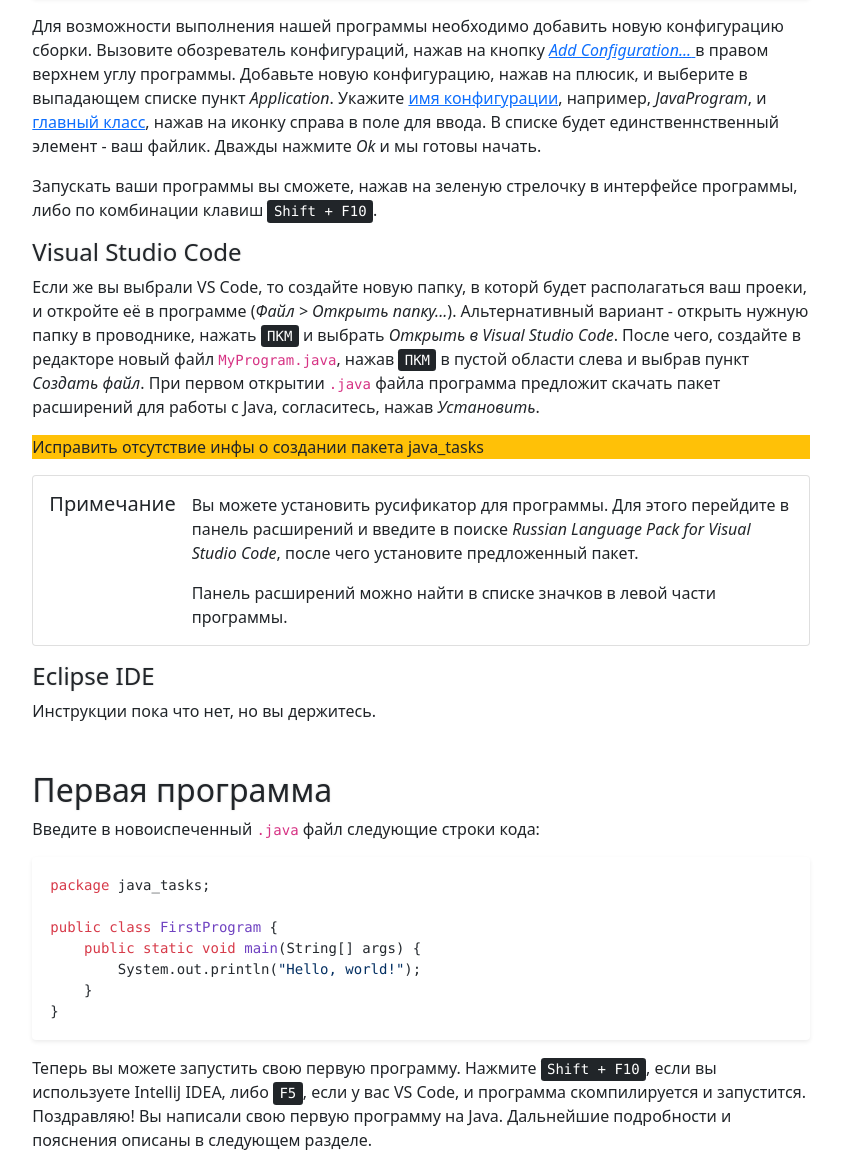
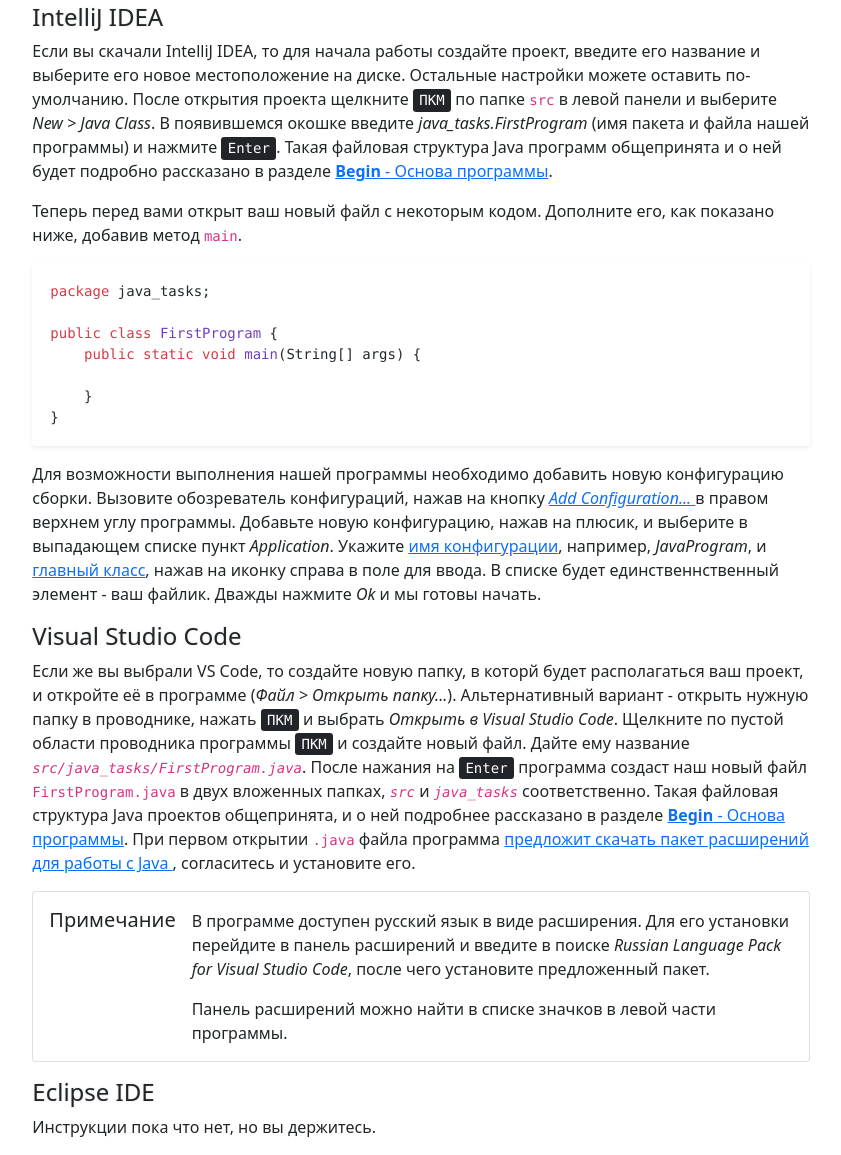
Before and after one commit to KostarSf/code_tasks, a plain HTML site: page index.html in a window 1280 px wide. Shown: the part 2054-3209 px from the top of the page, without its empty margins (233-1074 px from the left). Drawn offline with Linux system fonts and the light colour scheme; a script that the page names is missing.

Commit message:
added new content

```diff
--- a/index.html
+++ b/index.html
@@ -195,7 +195,11 @@
 
                 <h3 id="jdk">Java Development Kit</h3>
                 <p>JDK - это набор программ, предназначенных для сборки и запуска программ на Java. В отличие от программ на C/C++, где компилятор сразу собирает бинарый exe файл из исходного кода, Java программы компилируются в промежуточный <em>байт-код</em> - файл с расширением <code>.class</code>. Сделано это для максимальной кроссплатформенности - разработчику не нужно каждый раз компилировать программу под каждую платформу. Полученный файл передается виртуальной Java машине, компилируется в нативный бинарый код системы и исполняется на лету.</p>
-                <p>Есть несколько реализаций JDK - проприетарная от Oracle и свободная от OpenJDK. Я рекомендую скачать версию <strong>OpenJDK 11</strong> от Microsoft, <a href="https://docs.microsoft.com/ru-ru/java/openjdk/download" target="_blank" rel="noopener">отсюда</a>. Найдите в списке вашу платформу (<em>Windows x64</em>) и скачайте <em>msi</em> файл. После чего установите программу и перезапустите компьютер.</p>
+                <p>Есть несколько реализаций JDK - проприетарная от Oracle и свободная от OpenJDK. Я рекомендую скачать версию <strong>OpenJDK 11</strong> от Microsoft, <a href="https://docs.microsoft.com/ru-ru/java/openjdk/download" target="_blank" rel="noopener">отсюда</a>. Найдите в списке вашу платформу (<em>Windows x64</em>) и скачайте <em>msi</em> файл. Установите программу и перезапустите компьютер.</p>
+                <figure class="figure">
+                    <img src="img/jdk_java_home.png">
+                    <figcaption class="figure-caption">На экране выбора компонентов не забудьте отметить для установки переменную окружения JAVA_HOME.</figcaption>
+                </figure>
                 <p>Для проверки установки нажмите <kbd>Win + X</kbd>, выберите PowerShell и введите команду <code>java --version</code>. В качестве альтернативы вы можете запустить командную строку через меню Пуск и ввести в ней ту же команду. Программа выведет свою версию, к примеру <samp class="text-muted">openjdk 11.0.12 2021-07-20</samp>.</p>
 
                 <h3 id="ide">Среда разработки</h3>
@@ -208,15 +212,15 @@
                 <p>На текущий момент есть три среды разработки для Java, достойных упоминания - это <strong><a href="https://www.jetbrains.com/ru-ru/idea/download/#section=windows" target="_blank" rel="noopener">IntelliJ IDEA Community</a></strong>, <strong><a href="https://code.visualstudio.com/" target="_blank" rel="noopener">Visual Studio Code</a></strong> и <strong><a href="https://www.eclipse.org/downloads/packages/" target="_blank" rel="noopener">Eclipse IDE</a></strong>. Скачать их вы можете по приведённым ссылкам. Можете выбирать любую, которая вам понравится. Я же использую VS Code, и даже этот текст пишу именно в ней.</p>
 
                 <h4>IntelliJ IDEA</h4>
-                <p>Если вы скачали IntelliJ IDEA, то для начала работы создайте проект, введите его название и выберите его новое местоположение на диске. Остальные настройки можете оставить по-умолчанию. После открытия проекта щелкните <kbd>ПКМ</kbd> по папке <code>src</code> в левой панели и выберите <em>New > Java Class</em>. В появившемся окошке введите <em>java_tasks.FirstProgram</em> (имя пакета и файла нашей программы) и нажмите <kbd>Enter</kbd>.</p>
-                <p>Теперь перед вами открыт ваш новый файл с некоторым кодом. Дополните его, как показано ниже.</p>
+                <p>Если вы скачали IntelliJ IDEA, то для начала работы создайте проект, введите его название и выберите его новое местоположение на диске. Остальные настройки можете оставить по-умолчанию. После открытия проекта щелкните <kbd>ПКМ</kbd> по папке <code>src</code> в левой панели и выберите <em>New > Java Class</em>. В появившемся окошке введите <em>java_tasks.FirstProgram</em> (имя пакета и файла нашей программы) и нажмите <kbd>Enter</kbd>. Такая файловая структура Java программ общепринята и о ней будет подробно рассказано в разделе <a href=""><strong>Begin</strong> - Основа программы</a>.</p>
+                <p>Теперь перед вами открыт ваш новый файл с некоторым кодом. Дополните его, как показано ниже, добавив метод <code>main</code>.</p>
                 <div class="card ct-code-snippet-card mb-3">
                   <div class="card-body tab-content p-0">
                     <pre class="m-1"><code>package java_tasks;
 
 public class FirstProgram {
     public static void main(String[] args) {
-        System.out.println("Hello, world!");
+
     }
 } </code></pre>
                   </div>
@@ -226,29 +230,45 @@
                     data-bs-custom-class="ct-popover-image">
                     <em>Add Configuration...</em>
                 </a> в правом верхнем углу программы. Добавьте новую конфигурацию, нажав на плюсик, и выберите в выпадающем списке пункт <em>Application</em>. Укажите <a href="##" data-bs-toggle="tooltip" title="Поле Name">имя конфигурации</a>, например, <em>JavaProgram</em>, и <a href="##" data-bs-toggle="tooltip" title="Поле Main Class">главный класс</a>, нажав на иконку справа в поле для ввода. В списке будет единственнственный элемент - ваш файлик. Дважды нажмите <em>Ok</em> и мы готовы начать.</p>
-                <p>Запускать ваши программы вы сможете, нажав на зеленую стрелочку в интерфейсе программы, либо по комбинации клавиш <kbd>Shift + F10</kbd>.</p>
+                <!-- <p>Запускать ваши программы вы сможете, нажав на зеленую стрелочку в интерфейсе программы, либо по комбинации клавиш <kbd>Shift + F10</kbd>.</p> -->
 
                 <h4>Visual Studio Code</h4>
-                <p>Если же вы выбрали VS Code, то создайте новую папку, в которй будет располагаться ваш проеки, и откройте её в программе (<em>Файл > Открыть папку...</em>). Альтернативный вариант - открыть нужную папку в проводнике, нажать <kbd>ПКМ</kbd> и выбрать <em>Открыть в Visual Studio Code</em>. После чего, создайте в редакторе новый файл <code>MyProgram.java</code>, нажав <kbd>ПКМ</kbd> в пустой области слева и выбрав пункт <em>Создать файл</em>. При первом открытии <code>.java</code> файла программа предложит скачать пакет расширений для работы с Java, согласитесь, нажав <em>Установить</em>.</p>
-                <p class="bg-warning">Исправить отсутствие инфы о создании пакета java_tasks</p>
+                <p>Если же вы выбрали VS Code, то создайте новую папку, в которй будет располагаться ваш проект, и откройте её в программе (<em>Файл > Открыть папку...</em>). Альтернативный вариант - открыть нужную папку в проводнике, нажать <kbd>ПКМ</kbd> и выбрать <em>Открыть в Visual Studio Code</em>. Щелкните по пустой области проводника программы <kbd>ПКМ</kbd> и создайте новый файл. Дайте ему название <code><var>src/java_tasks/FirstProgram.java</var></code>. После нажания на <kbd>Enter</kbd> программа создаст наш новый файл <code>FirstProgram.java</code> в двух вложенных папках, <code><var>src</var></code> и <code><var>java_tasks</var></code> соответственно. Такая файловая структура Java проектов общепринята, и о ней подробнее рассказано в разделе <a href=""><strong>Begin</strong> - Основа программы</a>.
+                При первом открытии <code>.java</code> файла программа <a href="##" data-bs-container="body" data-bs-trigger="focus" data-bs-placement="bottom" data-bs-toggle="popover" data-bs-html="true"
+                    data-bs-content="<img src='img/vscode_java_extension.png'>" data-bs-custom-class="ct-popover-image">
+                    предложит скачать пакет расширений для работы с Java
+                </a>, согласитесь и установите его.</p>
                 <div class="card mb-3">
                     <div class="card-body d-md-flex gap-3 align-items-baseline">
                         <h5 class="card-title">Примечание</h5>
                         <div>
                             <p class="card-text">
-                                Вы можете установить русификатор для программы. Для этого перейдите в панель расширений и введите в поиске
+                                В программе доступен русский язык в виде расширения. Для его установки перейдите в панель расширений и введите в поиске
                                 <em>Russian Language Pack for Visual Studio Code</em>, после чего установите предложенный пакет.
                             </p>
                             <p class="card-text">Панель расширений можно найти в списке значков в левой части программы.</p>
                         </div>
                     </div>
                 </div>
+                <!-- <p>Допишите в созданном вами файле эти строки кода и запустите программу, нажав на <kbd>F5</kbd>.</p>
+                <div class="card ct-code-snippet-card mb-3">
+                    <div class="card-body tab-content p-0">
+                        <pre class="m-1"><code>package java_tasks;
+
+public class FirstProgram {
+    public static void main(String[] args) {
+        System.out.println("Hello, world!");
+    }
+} </code></pre>
+                    </div>
+                </div>
+                <p>В консоли, в нижней части окна программы, выведется строка <samp class="text-muted">Hello, world!</samp>.</p> -->
 
                 <h4>Eclipse IDE</h4>
                 <p>Инструкции пока что нет, но вы держитесь.</p>
 
                 <h2 id="first_program">Первая программа</h2>
-                <p>Введите в новоиспеченный <code>.java</code> файл следующие строки кода:</p>
+                <p>Дополните ваш <code>.java</code> файл следующими строками кода:</p>
                 <div class="card ct-code-snippet-card mb-3">
                     <div class="card-body tab-content p-0">
                         <pre class="m-1"><code>package java_tasks;
@@ -261,7 +281,7 @@
                     </div>
                 </div>
 
-                <p>Теперь вы можете запустить свою первую программу. Нажмите <kbd>Shift + F10</kbd>, если вы используете IntelliJ IDEA, либо <kbd>F5</kbd>, если у вас VS Code, и программа скомпилируется и запустится. Поздравляю! Вы написали свою первую программу на Java. Дальнейшие подробности и пояснения описаны в следующем разделе.</p>
+                <p>Теперь вы можете запустить свою первую программу. Нажмите <kbd>Shift + F10</kbd>, если вы используете IntelliJ IDEA, либо <kbd>F5</kbd>, если у вас VS Code, и программа скомпилируется и запустится, а её вывод появится в консоли среды разработки. Поздравляю! Вы написали свою первую программу на Java. Дальнейшие подробности и пояснения описаны в следующем разделе.</p>
                 <p><a href="begin" class="btn btn-outline-secondary"><strong>Begin</strong> - Основные понятия</a></p>
 
                 <!-- / РАЗДЕЛ Все, что нужно для старта -->
```
